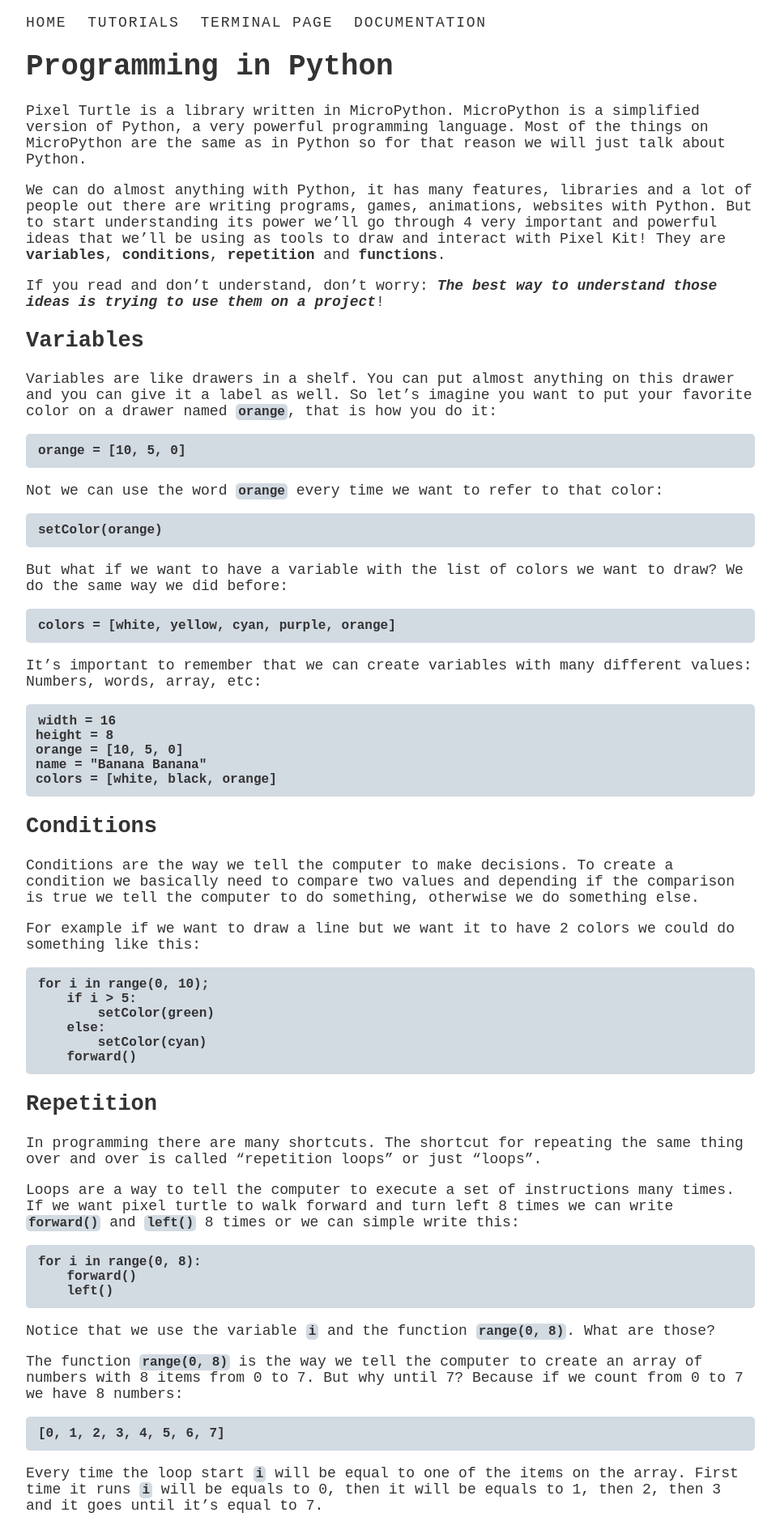
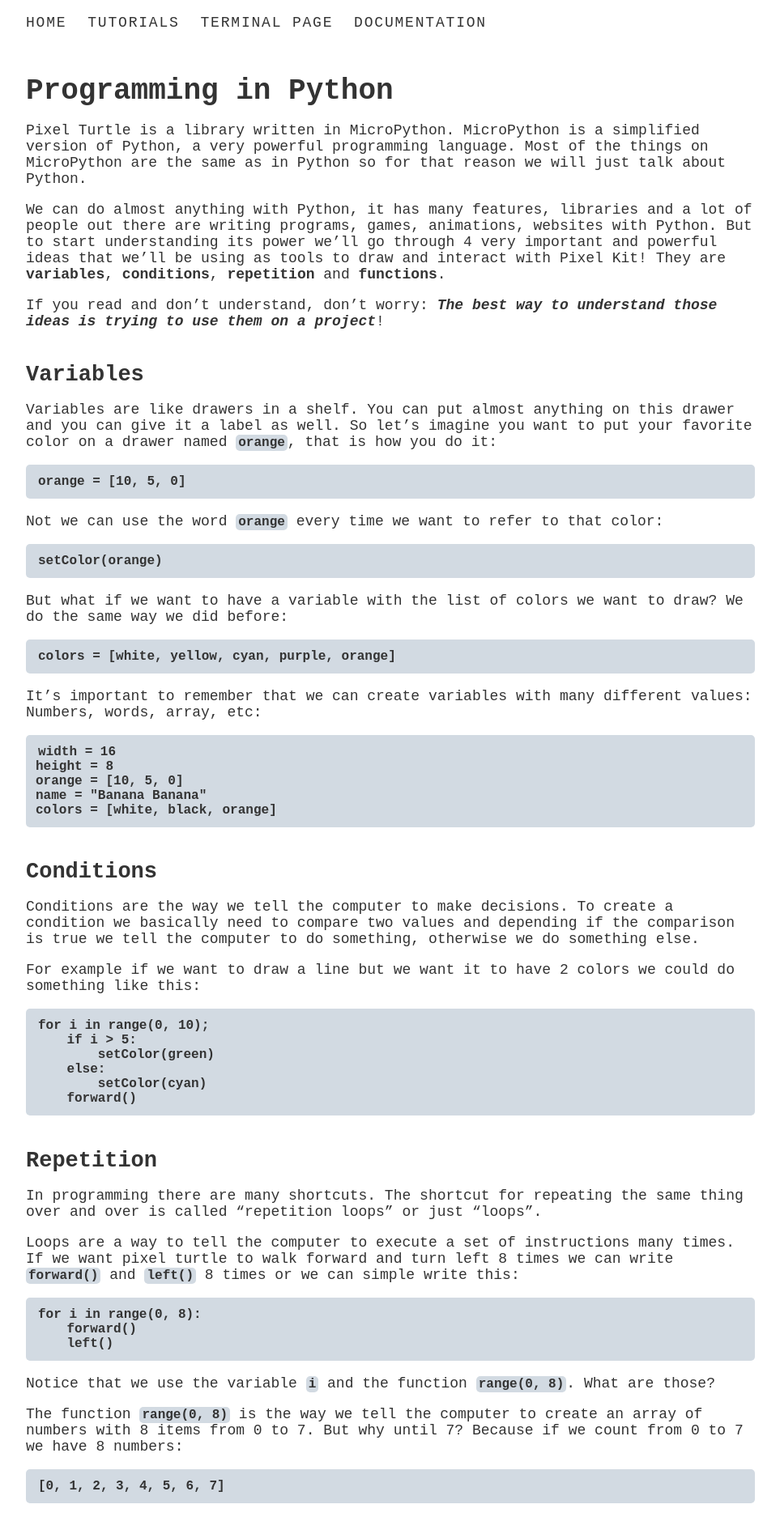
Before and after one commit to murilopolese/kano-pixel-kit-pixel32-docs, a Jekyll site: the page built from docs/programming-in-python.md, in a window 1280 px wide. Shown: the top 1874 px of the page at 81% size, without its empty margins (158-1121 px from the left). Built offline with Jekyll 4.4.1, drawn with Linux system fonts in a browser that asks for light colours; our own code applies the rules of GitHub Pages for plain Markdown files.

Commit message:
Adding some space between headers and navigation

```diff
--- a/docs/assets/main.css
+++ b/docs/assets/main.css
@@ -22,6 +22,10 @@ code {
 pre {
     padding: 12px;
     overflow-x: auto;
+}
+
+h1, h2 {
+    margin: 1.5em 0 0.5em 0;
 }
 
 ul.unstyled {
@@ -50,6 +54,10 @@ a:hover {
     max-width: 900px;
     margin: 0 auto;
     padding: 0 30px;
+}
+
+.navigation {
+    margin-bottom: 45px;
 }
 
 .navigation a:link,
```
